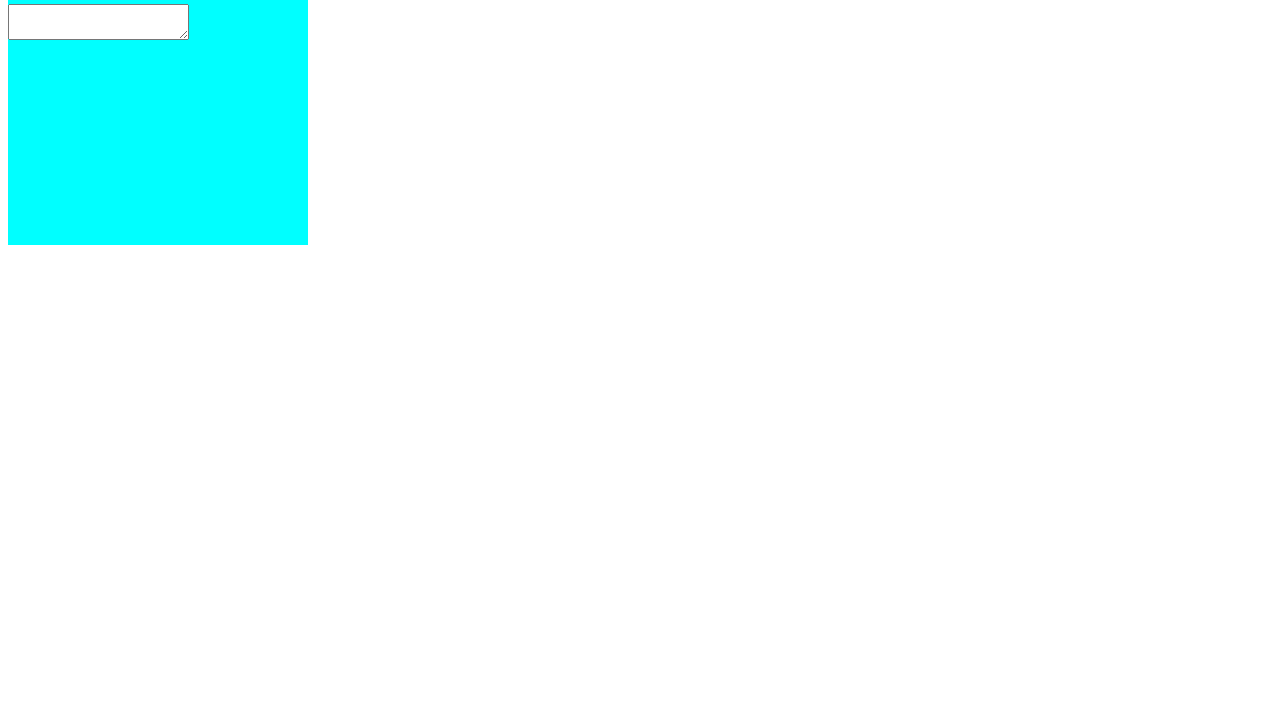
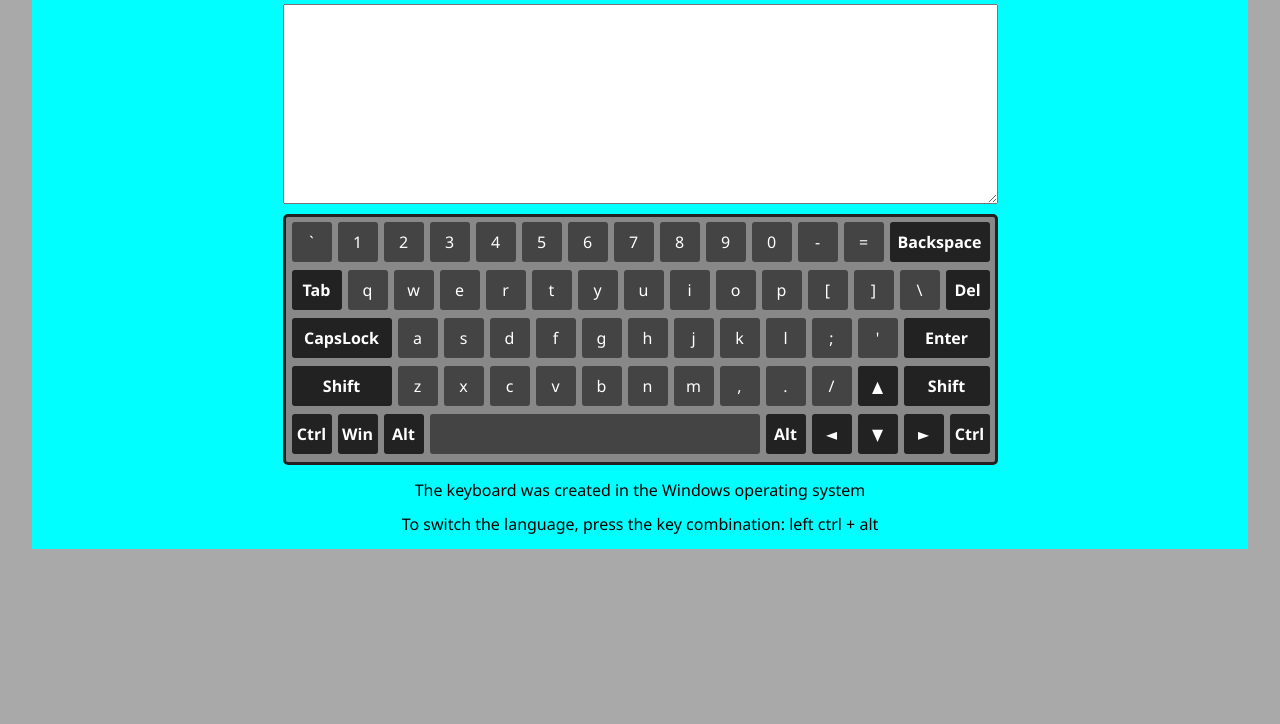
Before and after one commit to atcherdsd/virtual-keyboard, a website built with webpack: page src/index.html in a window 1280 px wide. Shown: the part 76-800 px from the top of the page. Built offline with nearby package versions, Linux system fonts and the light colour scheme.

Commit message:
feat: add styles and classes for keyboard

```diff
--- a/src/assets/style/styles.css
+++ b/src/assets/style/styles.css
@@ -1,5 +1,133 @@
+@import url('./normalize.css');
+
+*,
+::before,
+::after {
+  box-sizing: border-box;
+  transition: 0.3s;
+}
+html,
+body {
+  scroll-behavior: smooth;
+}
+
+body {
+    display: flex;
+    background-color: darkgray;
+    width: 100%;
+    height: 100%;
+}
+
 .container {
     background-color: aqua;
-    width: 300px;
-    height: 300px;
+    width: 95%;
+    height: 70%;
+    margin: 0 auto;
+    font-family:'Segoe UI', Tahoma, Geneva, Verdana, sans-serif;
 }
+
+.title {
+    color: rgba(35, 61, 95, 0.8);
+    text-align: center;
+}
+
+.textarea {
+    display: block;
+    width: 715px;
+    height: 200px;
+    margin: 10px auto 10px;
+    padding: 10px;
+    font-size: 18px;
+    color: #444444;
+}
+
+.body-keyboard {
+    width: 715px;
+    margin: 0 auto;
+    padding: 5px;
+    padding-left: 0;
+    padding-bottom: 0;
+    background: #888888;
+    border: 3px solid #222222;
+    border-radius: 5px;
+}
+
+.body-keyboard::after {
+    content: '';
+    display: block;
+    clear: both;
+    margin-bottom: 8px;
+}
+
+.row {
+    clear: both;
+    width: 100%;
+    margin-bottom: 8px;
+}
+
+.key {
+    float: left;
+    width: 40px;
+    height: 40px;
+    margin-left: 6px;
+    font-weight: 500;
+    line-height: 40px;
+    text-align: center;
+    color: #ffffff;
+    background: #444444;
+    border-radius: 3px;
+    cursor: pointer;
+    user-select: none;
+}
+
+.backspace,
+.capslock,
+.shift-left {
+    width: 100px;
+}
+.tab {
+    width: 50px;
+}
+.del {
+    width: 44px;
+}
+.enter,
+.shift-right {
+    width: 86px;
+}
+.space {
+    width: 330px;
+}
+
+.backspace,
+.tab,
+.del,
+.capslock,
+.enter,
+.shift-left,
+.arrow-up,
+.shift-right,
+.ctrl-left,
+.win,
+.alt-left,
+.alt-right,
+.arrow-left,
+.arrow-down,
+.arrow-right,
+.ctrl-right {
+    font-weight: 600;
+    background-color: #222222;
+}
+
+.key:hover {
+    background: #79aa89;
+}
+.active {
+    border-radius: 50px;
+    background-color: lawngreen;
+}
+
+.description-os,
+.declaration-lang {
+    text-align: center;
+}
--- a/src/index.html
+++ b/src/index.html
@@ -7,6 +7,6 @@
     <title><%= htmlWebpackPlugin.options.title %></title>
 </head>
 <body>
-    <script src="./index.js"></script>
+    <!--<script src="./index.js"></script>-->
 </body>
 </html>
--- a/src/index.js
+++ b/src/index.js
@@ -11,8 +11,116 @@ container.prepend(title);
 
 let textArea = document.createElement('textarea');
 textArea.className = 'textarea';
+textArea.setAttribute('cols', '50');
+textArea.setAttribute('rows', '5');
 container.append(textArea);
 
 let bodyKeyboard = document.createElement('div');
 bodyKeyboard.className = 'body-keyboard';
 container.append(bodyKeyboard);
+
+let descriptionOS = document.createElement('p');
+descriptionOS.className = 'description-os';
+descriptionOS.textContent = 'The keyboard was created in the Windows operating system';
+container.append(descriptionOS);
+
+let declarLanguage = document.createElement('p');
+declarLanguage.className = 'declaration-lang';
+declarLanguage.textContent = 'To switch the language, press the key combination: left ctrl + alt';
+container.append(declarLanguage);
+
+
+let smallEnKeyList = [96, 49, 50, 51, 52, 53, 54, 55, 56, 57, 48, 45, 61, 8,
+    9, 113, 119, 101, 114, 116, 121, 117, 105, 111, 112, 91, 93, 92, 46,
+    20, 97, 115, 100, 102, 103, 104, 106, 107, 108, 59, 39, 13,
+    16, 122, 120, 99, 118, 98, 110, 109, 44, 46, 47, 38, 16,
+    17, 91, 18, 32, 18, 37, 40, 39, 17]; //48
+
+let backspace, tab, del, capslock, enter, shiftLeft, arrowUp, shiftRight,
+    ctrlLeft, win, altLeft, space, altRight, arrowLeft, arrowDown, arrowRight, ctrlRight;
+
+document.onkeydown = function(event) {
+     //console.log(event);
+     smallEnKeyList.push(event.keyCode);
+     console.log(smallEnKeyList);
+}
+
+function initChars(){
+    let outChars = '';
+    for (let i = 0; i < smallEnKeyList.length; i++) {
+        if (i == 14 || i == 29 || i == 42 || i == 55) {
+            outChars += '<div class="row"></div>';
+        }
+        outChars += '<div class="key">'+ String.fromCharCode(smallEnKeyList[i]) + '</div>';
+    }
+    document.querySelector('.body-keyboard').innerHTML = outChars;
+
+    backspace = document.querySelector('.key:nth-child(14)');
+    backspace.innerHTML = 'Backspace';
+    backspace.classList.add('backspace');
+
+    tab = document.querySelector('.key:nth-child(16)');
+    tab.innerHTML = 'Tab';
+    tab.classList.add('tab');
+
+    del = document.querySelector('.key:nth-child(30)');
+    del.innerHTML = 'Del';
+    del.classList.add('del');
+
+    capslock = document.querySelector('.key:nth-child(32)');
+    capslock.innerHTML = 'CapsLock';
+    capslock.classList.add('capslock');
+
+    enter = document.querySelector('.key:nth-child(44)');
+    enter.innerHTML = 'Enter';
+    enter.classList.add('enter');
+
+    shiftLeft = document.querySelector('.key:nth-child(46)');
+    shiftLeft.innerHTML = 'Shift';
+    shiftLeft.classList.add('shift-left');
+
+    arrowUp = document.querySelector('.key:nth-child(57)');
+    arrowUp.innerHTML = '▲';
+    arrowUp.classList.add('arrow-up');
+
+    shiftRight = document.querySelector('.key:nth-child(58)');
+    shiftRight.innerHTML = 'Shift';
+    shiftRight.classList.add('shift-right');
+
+    ctrlLeft = document.querySelector('.key:nth-child(60)');
+    ctrlLeft.innerHTML = 'Ctrl';
+    ctrlLeft.classList.add('ctrl-left');
+
+    win = document.querySelector('.key:nth-child(61)');
+    win.innerHTML = 'Win';
+    win.classList.add('win');
+
+    altLeft = document.querySelector('.key:nth-child(62)');
+    altLeft.innerHTML = 'Alt';
+    altLeft.classList.add('alt-left');
+
+    space = document.querySelector('.key:nth-child(63)');
+    space.classList.add('space');
+
+    altRight = document.querySelector('.key:nth-child(64)');
+    altRight.innerHTML = 'Alt';
+    altRight.classList.add('alt-right');
+
+    arrowLeft = document.querySelector('.key:nth-child(65)');
+    arrowLeft.innerHTML = '◄';
+    arrowLeft.classList.add('arrow-left');
+
+    arrowDown = document.querySelector('.key:nth-child(66)');
+    arrowDown.innerHTML = '▼';
+    arrowDown.classList.add('arrow-down');
+
+    arrowRight = document.querySelector('.key:nth-child(67)');
+    arrowRight.innerHTML = '►';
+    arrowRight.classList.add('arrow-right');
+
+    ctrlRight = document.querySelector('.key:nth-child(68)');
+    ctrlRight.innerHTML = 'Ctrl';
+    ctrlRight.classList.add('ctrl-right');
+}
+
+initChars();
```
Also changed, not shown: src/assets/style/normalize.css (added).
